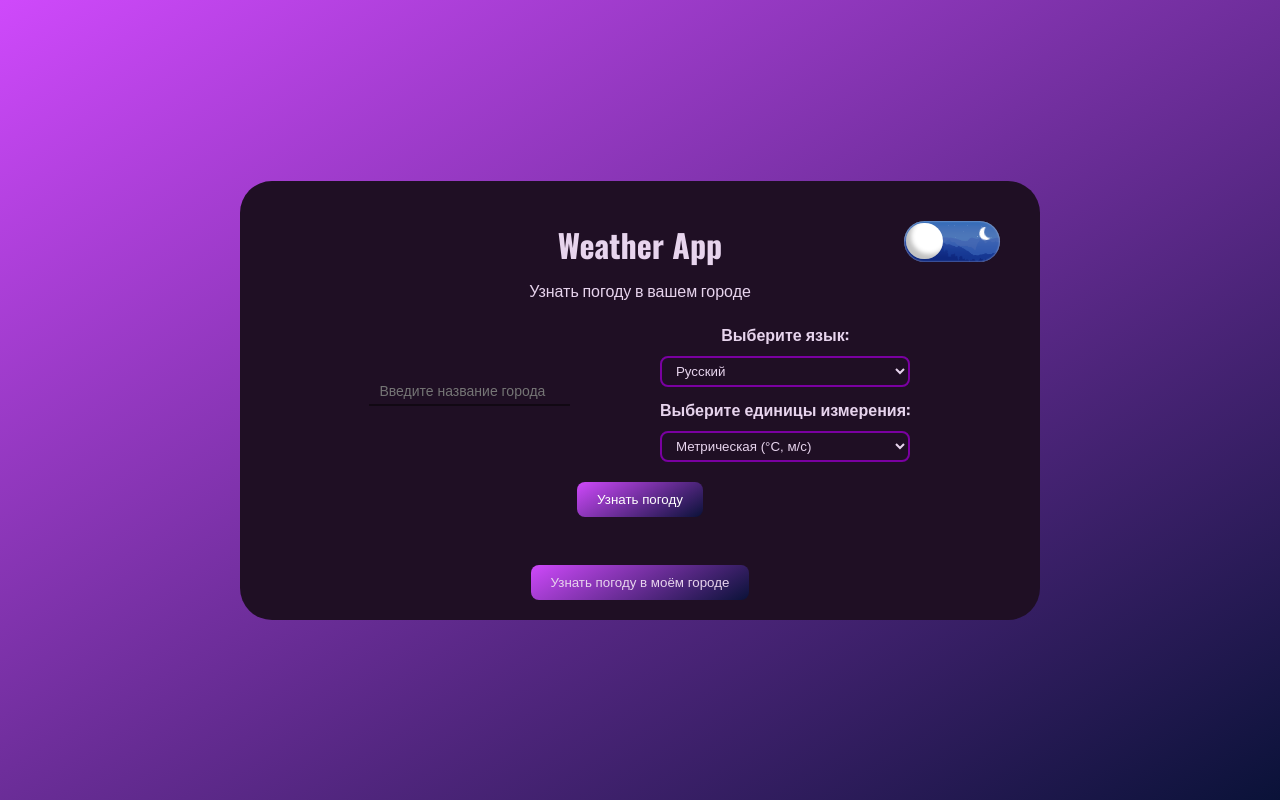
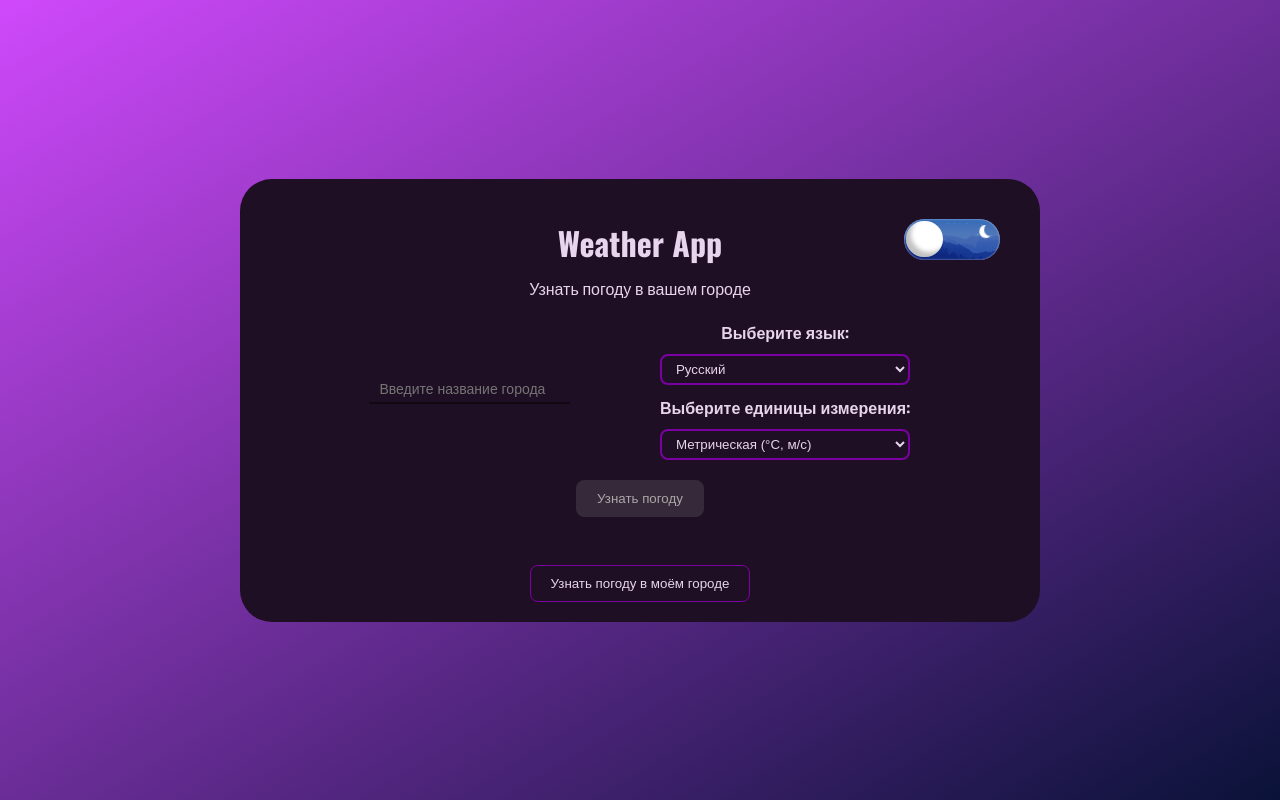
Before and after one commit to 7Hunter7/Weather_App, a Vue app: page / in a window 1280 px wide. Built offline with nearby package versions, Linux system fonts and the light colour scheme.

Commit message:
Updated component 'ButtonsGetWeather' - Updated button styles

```diff
--- a/src/assets/main.css
+++ b/src/assets/main.css
@@ -12,8 +12,8 @@
   --border-bottom-color: #110813;
   --error-color: #d03939;
   --loading-color: #6e2d7d;
-  --disabled-text-color: #fff;
-  --disabled-background-color: #1f0f24;
+  --disabled-text-color: #aaa7a7;
+  --disabled-background-color: #36293a;
 
   --font-family-primary: 'Oswald', sans-serif;
   --font-size-base: 16px; /* 1rem */
--- a/src/components/ButtonsGetWeather.vue
+++ b/src/components/ButtonsGetWeather.vue
@@ -46,23 +46,31 @@ defineEmits(['get-weather', 'get-weather-by-geolocation', 'update-weather'])
 .button {
   cursor: pointer;
   padding: var(--indents-small) var(--indents-medium);
+  background: var(--background-color);
   color: var(--text-color);
-  background: var(--accent-color);
-  border: 2px solid var(--accent-color);
+  border: 1px solid var(--border-color);
+  outline: none;
   border-radius: var(--border-radius-small);
-  transition: transform 0.2s ease;
+  transition:
+    background-color 0.3s ease,
+    border-color 0.3s ease,
+    transform 0.2s ease;
 
   &:hover {
     transform: translateY(-2px);
+    background: var(--accent-color);
+    border-color: var(--accent-color);
   }
 
   &:active {
-    transform: translateY(-2px) scale(0.97);
+    transform: scale(0.97);
   }
 
   &--disabled {
     cursor: not-allowed;
+    pointer-events: none;
     color: var(--disabled-text-color);
+    border-color: var(--disabled-background-color);
     background-color: var(--disabled-background-color);
   }
 }
```
